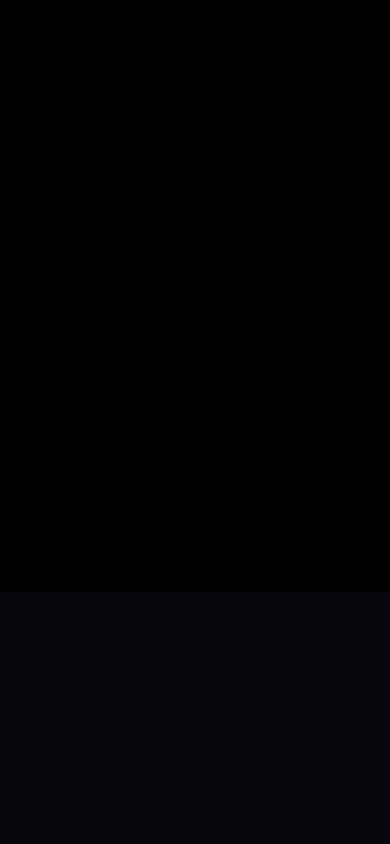
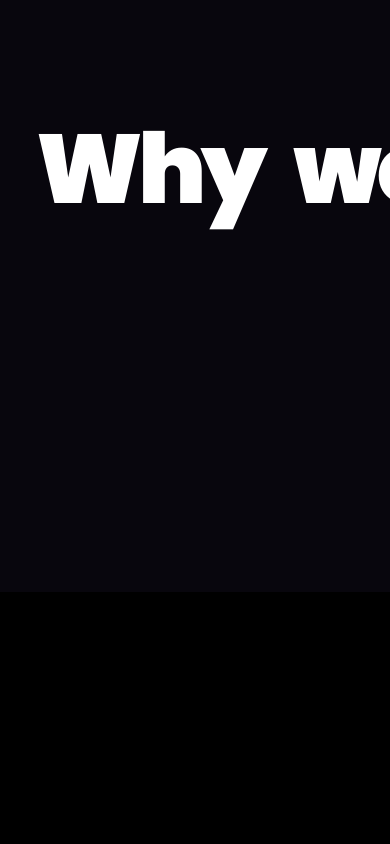
Before and after one commit to AryanSingh64/Portfolio, a React (Vite) app: page / in a window 390 px wide. Shown: the part 1940-2784 px from the top of the page. Built offline with nearby package versions, Linux system fonts and the light colour scheme; a web font is replaced by a local one.

Commit message:
mobile layout

```diff
--- a/src/App.jsx
+++ b/src/App.jsx
@@ -1,5 +1,5 @@
 import React, { useRef } from 'react'
-import { motion, useScroll, useTransform, useSpring } from 'framer-motion'
+import { motion, useScroll, useTransform } from 'framer-motion'
 import Hero from './components/Hero'
 import NextFrontier from './components/NextFrontier'
 import ThirdSection from './components/ThirdSection'
@@ -15,26 +15,22 @@ const App = () => {
   // Framer Motion scroll hooks for Track 1
   const { scrollYProgress } = useScroll({ target: targetRef })
 
-  // Inject heavy momentum physics
-  const smoothY = useSpring(scrollYProgress, { stiffness: 60, damping: 20, restDelta: 0.001 })
-
-  // Height: 300vh -> 200vh scrollable
-  // 0.0 - 0.5: Slide Hero out, NextFrontier in
-  // 0.5 - 1.0: DWELL (Hold NextFrontier on screen)
-  const x = useTransform(smoothY, [0, 0.5, 1], ["0%", "-50%", "-50%"])
+  // Height: 200vh -> 100vh scrollable distance
+  // 0.0 - 0.6: Slide Hero out, NextFrontier in quickly
+  // 0.6 - 1.0: DWELL (Hold NextFrontier on screen tightly before popping to next container)
+  const x = useTransform(scrollYProgress, [0, 0.6, 1], ["0%", "-50%", "-50%"])
 
   // Framer Motion scroll hooks for Track 2
   const { scrollYProgress: scrollYProgress2 } = useScroll({ target: targetRef2 })
-  const smoothY2 = useSpring(scrollYProgress2, { stiffness: 60, damping: 20, restDelta: 0.001 })
 
-  // Entire 600vh sequence broken into 5 timeline phases guaranteeing proper reading time:
+  // Entire 400vh sequence broken into 5 timeline phases mathematically keeping dwell time but radically reducing drag distance:
   // [0.0 - 0.2]: DWELL on 3rd Section
-  // [0.2 - 0.4]: SLIDE 3rd to 4th section
+  // [0.2 - 0.4]: SLIDE 3rd to 4th section quickly
   // [0.4 - 0.6]: DWELL on 4th Section (Text shreds past)
-  // [0.6 - 0.8]: SLIDE 4th to 5th section
-  // [0.8 - 1.0]: DWELL on 5th Section
+  // [0.6 - 0.8]: SLIDE 4th to 5th section quickly
+  // [0.8 - 1.0]: DWELL on 5th Section tightly
   const x2 = useTransform(
-    smoothY2,
+    scrollYProgress2,
     [0, 0.2, 0.4, 0.6, 0.8, 1],
     ["-66.666%", "-66.666%", "-33.333%", "-33.333%", "0%", "0%"]
   )
@@ -44,7 +40,7 @@ const App = () => {
       {/*
         Scroll Track 1: Hero -> Awwards Layout
       */}
-      <div ref={targetRef} className="relative h-[300vh] bg-black">
+      <div ref={targetRef} className="relative h-[200vh] bg-black">
         <div className="sticky top-0 flex h-screen items-center overflow-hidden">
           <motion.div
             style={{ x }}
@@ -61,7 +57,7 @@ const App = () => {
       {/*
         Scroll Track 2: Left-Side Reveal Multi-Stage Filmstrip
       */}
-      <div ref={targetRef2} className="relative h-[600vh] bg-black">
+      <div ref={targetRef2} className="relative h-[400vh] bg-black">
         <div className="sticky top-0 flex h-screen items-center overflow-hidden">
           {/* We now use a MASSIVE 300vw container to hold all 3 full-width screens unconditionally! */}
           <motion.div
@@ -75,7 +71,7 @@ const App = () => {
 
             {/* Screen 4: Appears in the middle timeline to do its parallax text effect */}
             <div className="h-screen w-screen shrink-0 relative overflow-hidden">
-              <FourthSection scrollProgress={smoothY2} />
+              <FourthSection scrollProgress={scrollYProgress2} />
             </div>
 
             {/* Screen 3: The Red Page - Renders on arrival because of the -66.6% starting position pulling the strip entirely right! */}
--- a/src/components/FourthSection.jsx
+++ b/src/components/FourthSection.jsx
@@ -3,7 +3,7 @@ import { motion, useTransform } from 'framer-motion'
 
 const FourthSection = ({ scrollProgress }) => {
 
-  // Timeline execution adapted to the App.jsx 600vh Track 2 timeline:
+  // Timeline execution adapted to the App.jsx Track 2 timeline mathematically stripped of artificial latency mapping constraints:
   // [0.0 to 0.4] -> Section slides onto screen. Text is hidden entirely offscreen right!
   // [0.4 to 0.6] -> Section physically dwells on screen. Text shreds aggressively sideways across the monitor!
   // [0.6 to 1.0] -> Section slides OFF screen right. Text holds tight firmly offscreen left!
```
